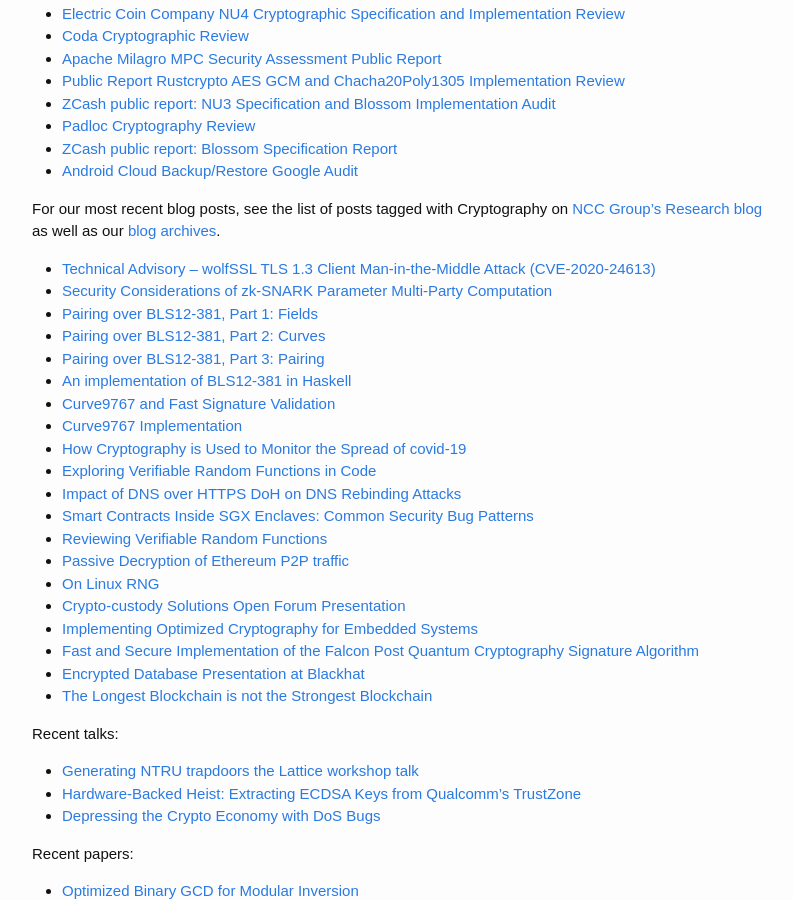
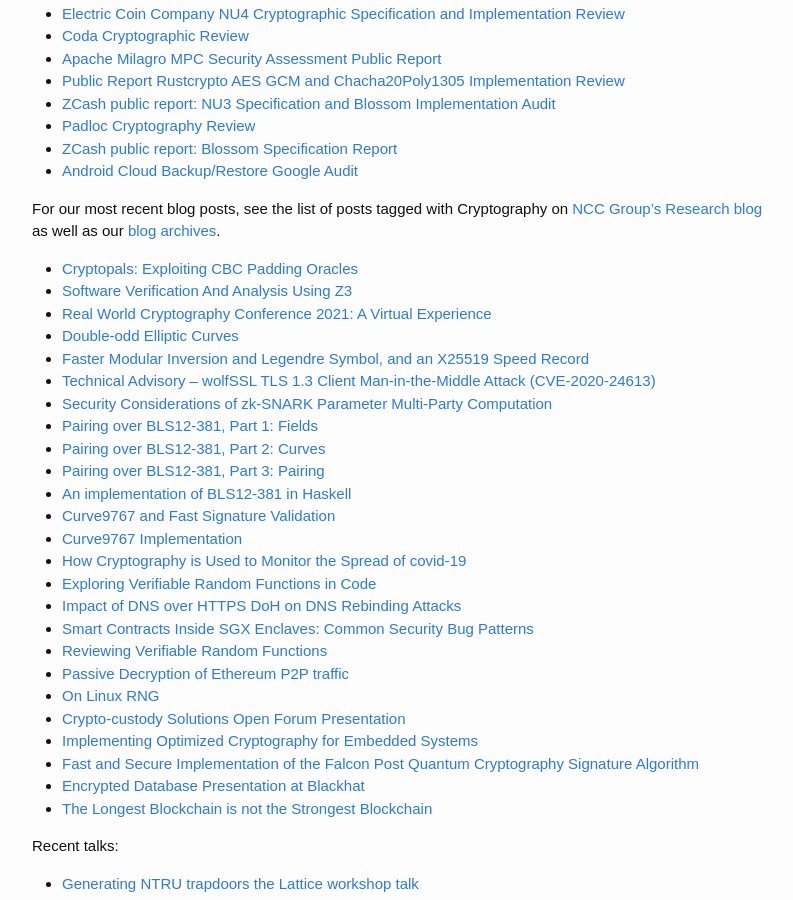
Before and after one commit to CryptoServices/cryptoservices.github.io, a Jekyll site: the page built from index.md, in a window 1280 px wide and 900 px high, scrolled down 804 px. Shown: the whole window, without its empty margins (238-1031 px from the left). Built offline with Jekyll 4.4.1, drawn with Linux system fonts in a browser that asks for light colours; our own code applies the rules of GitHub Pages for plain Markdown files.

Commit message:
new blog posts

```diff
--- a/index.md
+++ b/index.md
@@ -35,6 +35,11 @@
 
 For our most recent blog posts, see the list of posts tagged with Cryptography on [NCC Group's Research blog](https://research.nccgroup.com/category/cryptography/) as well as our [blog archives](https://cryptoservices.github.io/archives/).
 
+* [Cryptopals: Exploiting CBC Padding Oracles](https://research.nccgroup.com/2021/02/17/cryptopals-exploiting-cbc-padding-oracles/)
+* [Software Verification And Analysis Using Z3](https://research.nccgroup.com/2021/01/29/software-verification-and-analysis-using-z3/)
+* [Real World Cryptography Conference 2021: A Virtual Experience](https://research.nccgroup.com/2021/01/27/real-world-cryptography-conference-2021-a-virtual-experience/)
+* [Double-odd Elliptic Curves](https://research.nccgroup.com/2021/01/06/double-odd-elliptic-curves/)
+* [Faster Modular Inversion and Legendre Symbol, and an X25519 Speed Record](https://research.nccgroup.com/2020/09/28/faster-modular-inversion-and-legendre-symbol-and-an-x25519-speed-record/)
 * [Technical Advisory – wolfSSL TLS 1.3 Client Man-in-the-Middle Attack (CVE-2020-24613)](https://research.nccgroup.com/2020/08/24/technical-advisory-wolfssl-tls-1-3-client-man-in-the-middle-attack/)
 * [Security Considerations of zk-SNARK Parameter Multi-Party Computation](https://research.nccgroup.com/2020/06/24/security-considerations-of-zk-snark-parameter-multi-party-computation)
 * [Pairing over BLS12-381, Part 1: Fields](https://research.nccgroup.com/2020/07/06/pairing-over-bls12-381-part-1-fields/)
```
